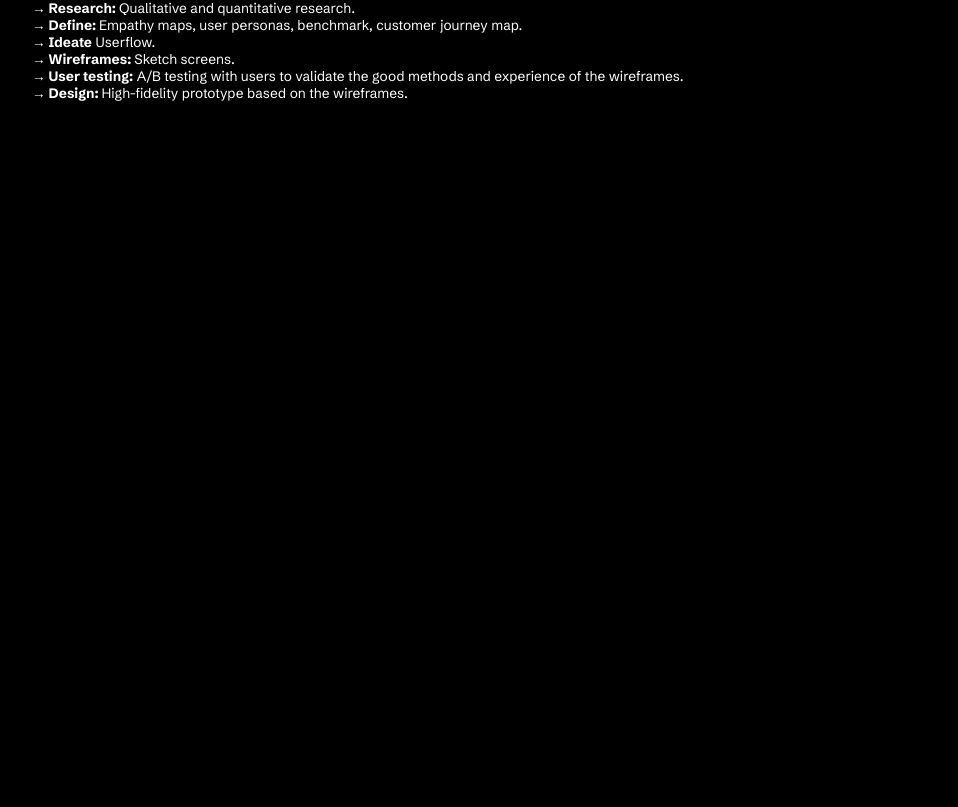
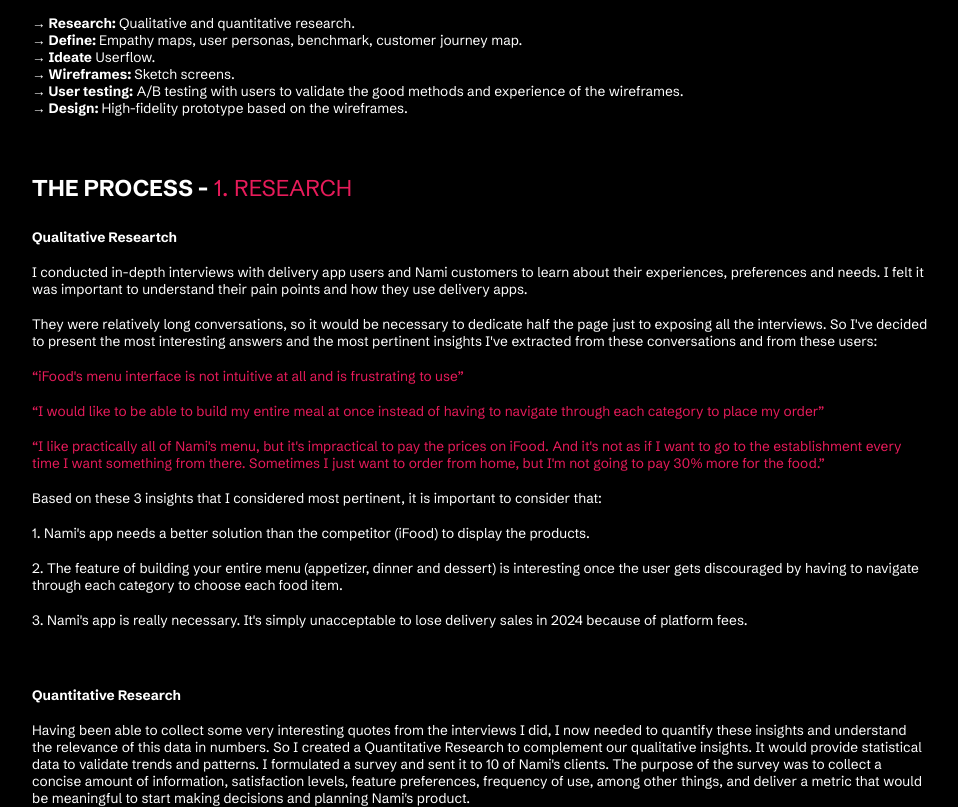
Before and after one commit to ViniciusHere/PortfolioBrenoNeves, a React (Vite) app: page /portfolioBrenoNeves/WorkNami in a window 1280 px wide. Shown: the part 1727-2534 px from the top of the page, without its empty margins (160-1118 px from the left). Before the commit the page ends 1829 px from the top, so only its background shows below. Built offline with nearby package versions, Linux system fonts and the light colour scheme.

Commit message:
add: Textos na pagina Nami

```diff
--- a/src/pages/WorkNami.jsx
+++ b/src/pages/WorkNami.jsx
@@ -56,6 +56,23 @@ const WorkNami = () => {
                     <span className={styles.SubTitle}>→ Design: </span> {x ? translate.workNami.theprocess.text6EN : translate.workNami.theprocess.text6PT}
                 </p>
             </section>
+            <section className={styles.TextContainer}>
+                <p className={styles.Title}>{x ? 'THE PROCESS -' : 'O PROCESSO'}<span style={{color: '#E71B5A'}}>{x ? ' 1. RESEARCH' : ' 1. Pesquisa'}</span></p>
+                <p className={styles.SubTitle}>{x ? 'Qualitative Researtch' : 'Pesquisa Qualitativa'}</p>
+                <p className={styles.resume}>{x ? translate.workNami.theprocess.research.text1EN : translate.workNami.theprocess.research.text1PT}</p>
+                <p className={styles.resume}>{x ? translate.workNami.theprocess.research.text2EN : translate.workNami.theprocess.research.text2PT}</p>
+                <p className={styles.resume} style={{color: '#E71B5A'}}>{x ? translate.workNami.theprocess.research.text3EN : translate.workNami.theprocess.research.text3PT}</p>
+                <p className={styles.resume} style={{color: '#E71B5A'}}>{x ? translate.workNami.theprocess.research.text4EN : translate.workNami.theprocess.research.text4PT}</p>
+                <p className={styles.resume} style={{color: '#E71B5A'}}>{x ? translate.workNami.theprocess.research.text5EN : translate.workNami.theprocess.research.text5PT}</p>
+                <p className={styles.resume}>{x ? translate.workNami.theprocess.research.text6EN : translate.workNami.theprocess.research.text6PT}</p>
+                <p className={styles.resume}>{x ? translate.workNami.theprocess.research.text7EN : translate.workNami.theprocess.research.text7PT}</p>
+                <p className={styles.resume}>{x ? translate.workNami.theprocess.research.text8EN : translate.workNami.theprocess.research.text8PT}</p>
+                <p className={styles.resume}>{x ? translate.workNami.theprocess.research.text9EN : translate.workNami.theprocess.research.text9PT}</p>
+            </section>
+            <section className={styles.TextContainer}>
+                <p className={styles.SubTitle}>{x ? 'Quantitative Research' : 'Pesquisa Quantitativa'}</p>
+                <p className={styles.resume}>{x ? translate.workNami.theprocess.research.text10EN : translate.workNami.theprocess.research.text10PT}</p>
+            </section>
 
         </div>
     )
--- a/src/styles/workNami.module.css
+++ b/src/styles/workNami.module.css
@@ -11,7 +11,7 @@
     width: 70%;
     display: flex;
     flex-direction: column;
-    gap: 15px;
+    gap: 18px;
     margin-bottom: 4.5%;
 }
 
--- a/src/translate.json
+++ b/src/translate.json
@@ -265,7 +265,29 @@
             "text5EN": "A/B testing with users to validate the good methods and experience of the wireframes.",
             "text5PT": "Testes A/B com usuários para validar os bons métodos e experiência dos wireframes.",
             "text6EN": "High-fidelity prototype based on the wireframes.",
-            "text6PT": "Protótipo de alta fidelidade baseado em wireframes."
+            "text6PT": "Protótipo de alta fidelidade baseado em wireframes.",
+            "research": {
+                "text1EN": "I conducted in-depth interviews with delivery app users and Nami customers to learn about their experiences, preferences and needs. I felt it was important to understand their pain points and how they use delivery apps.",
+                "text1PT": "Conduzi entrevistas aprofundadas com usuários de aplicativos de entrega e clientes da Nami para conhecer suas experiências, preferências e necessidades. Achei importante entender seus pontos fracos e como eles usam os aplicativos de entrega.",
+                "text2EN": "They were relatively long conversations, so it would be necessary to dedicate half the page just to exposing all the interviews. So I've decided to present the most interesting answers and the most pertinent insights I've extracted from these conversations and from these users:",
+                "text2PT": "Foram conversas relativamente longas, então seria necessário dedicar metade da página apenas para expor todas as entrevistas. Então resolvi apresentar as respostas mais interessantes e os insights mais pertinentes que extraí dessas conversas e desses usuários:",
+                "text3EN": "“iFood's menu interface is not intuitive at all and is frustrating to use”",
+                "text3PT": "“A interface do menu do iFood não é nada intuitiva e é frustrante de usar”",
+                "text4EN": "“I would like to be able to build my entire meal at once instead of having to navigate through each category to place my order”",
+                "text4PT": "“Eu gostaria de poder preparar minha refeição inteira de uma vez, em vez de ter que navegar por cada categoria para fazer meu pedido”",
+                "text5EN": "“I like practically all of Nami's menu, but it's impractical to pay the prices on iFood. And it's not as if I want to go to the establishment every time I want something from there. Sometimes I just want to order from home, but I'm not going to pay 30% more for the food.”",
+                "text5PT": "“Gosto de praticamente todo o cardápio da Nami, mas é inviável pagar os preços no iFood. E não é como se eu quisesse ir ao estabelecimento toda vez que quero alguma coisa de lá. Às vezes só quero pedir de casa, mas não vou pagar 30% a mais pela comida.”",
+                "text6EN": "Based on these 3 insights that I considered most pertinent, it is important to consider that:",
+                "text6PT": "Com base nestes 3 insights que considerei mais pertinentes, é importante considerar que:",
+                "text7EN": "1. Nami's app needs a better solution than the competitor (iFood) to display the products.",
+                "text7PT": "1. O app da Nami precisa de uma solução melhor que o concorrente (iFood) para expor os produtos.",
+                "text8EN": "2. The feature of building your entire menu (appetizer, dinner and dessert) is interesting once the user gets discouraged by having to navigate through each category to choose each food item.",
+                "text8PT": "2. A funcionalidade de montar todo o cardápio (aperitivo, jantar e sobremesa) é interessante porque o usuário desanima ao ter que navegar por cada categoria para escolher cada alimento.",
+                "text9EN": "3. Nami's app is really necessary. It's simply unacceptable to lose delivery sales in 2024 because of platform fees.",
+                "text9PT": "3. O aplicativo da Nami é realmente necessário. É simplesmente inaceitável perder vendas de entrega em 2024 por causa das taxas da plataforma.",
+                "text10EN": "Having been able to collect some very interesting quotes from the interviews I did, I now needed to quantify these insights and understand the relevance of this data in numbers. So I created a Quantitative Research to complement our qualitative insights. It would provide statistical data to validate trends and patterns. I formulated a survey and sent it to 10 of Nami's clients. The purpose of the survey was to collect a concise amount of information, satisfaction levels, feature preferences, frequency of use, among other things, and deliver a metric that would be meaningful to start making decisions and planning Nami's product.",
+                "text10PT": "Tendo conseguido coletar algumas citações muito interessantes das entrevistas que fiz, agora precisava quantificar esses insights e entender a relevância desses dados em números. Então criei uma Pesquisa Quantitativa para complementar nossos insights qualitativos. Forneceria dados estatísticos para validar tendências e padrões. Formulei uma pesquisa e enviei para 10 clientes da Nami. O objetivo da pesquisa foi coletar uma quantidade concisa de informações, níveis de satisfação, preferências de recursos, frequência de uso, entre outras coisas, e entregar uma métrica que fosse significativa para começar a tomar decisões e planejar o produto da Nami."
+            }
         }
     }
 
```
